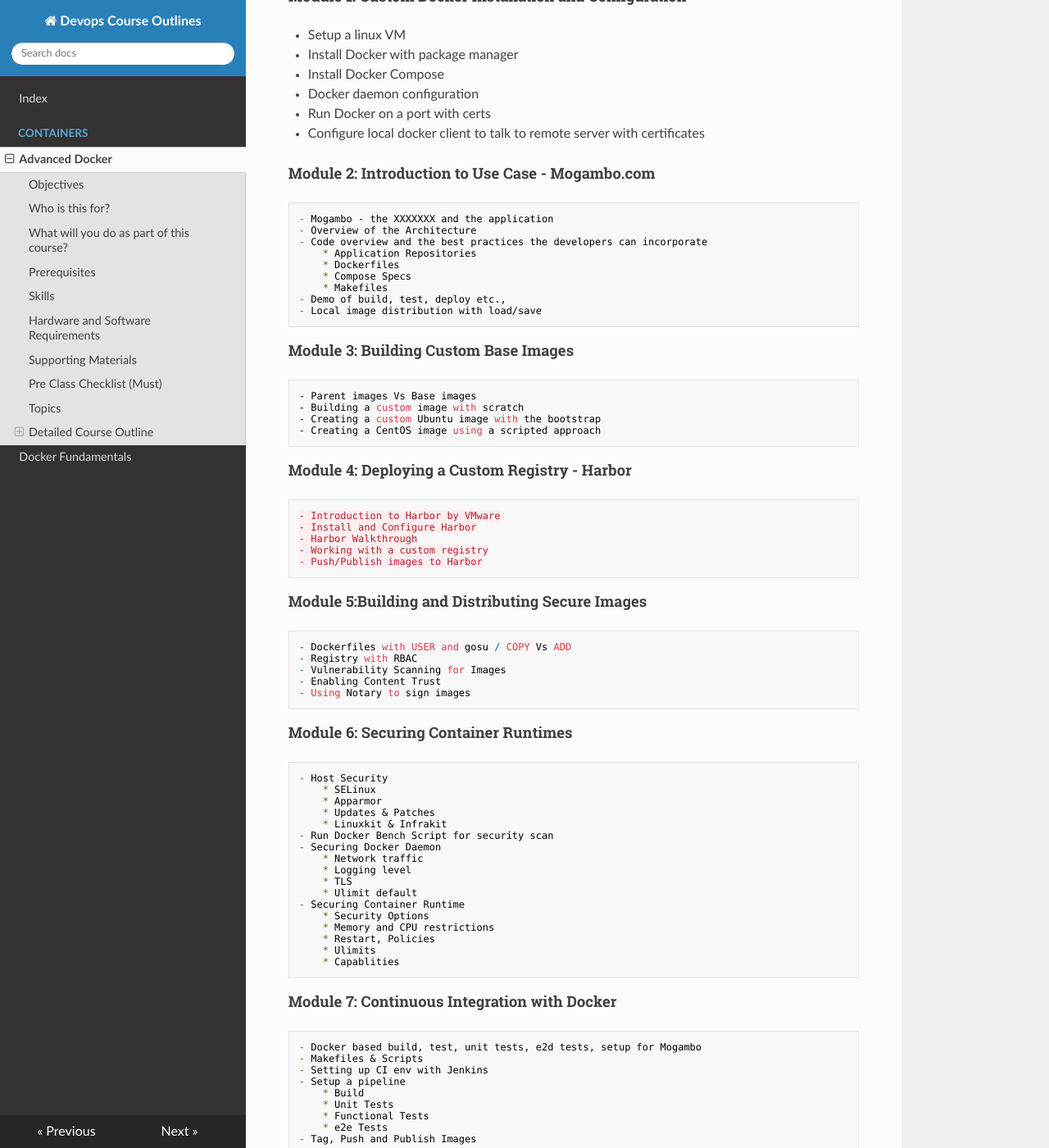
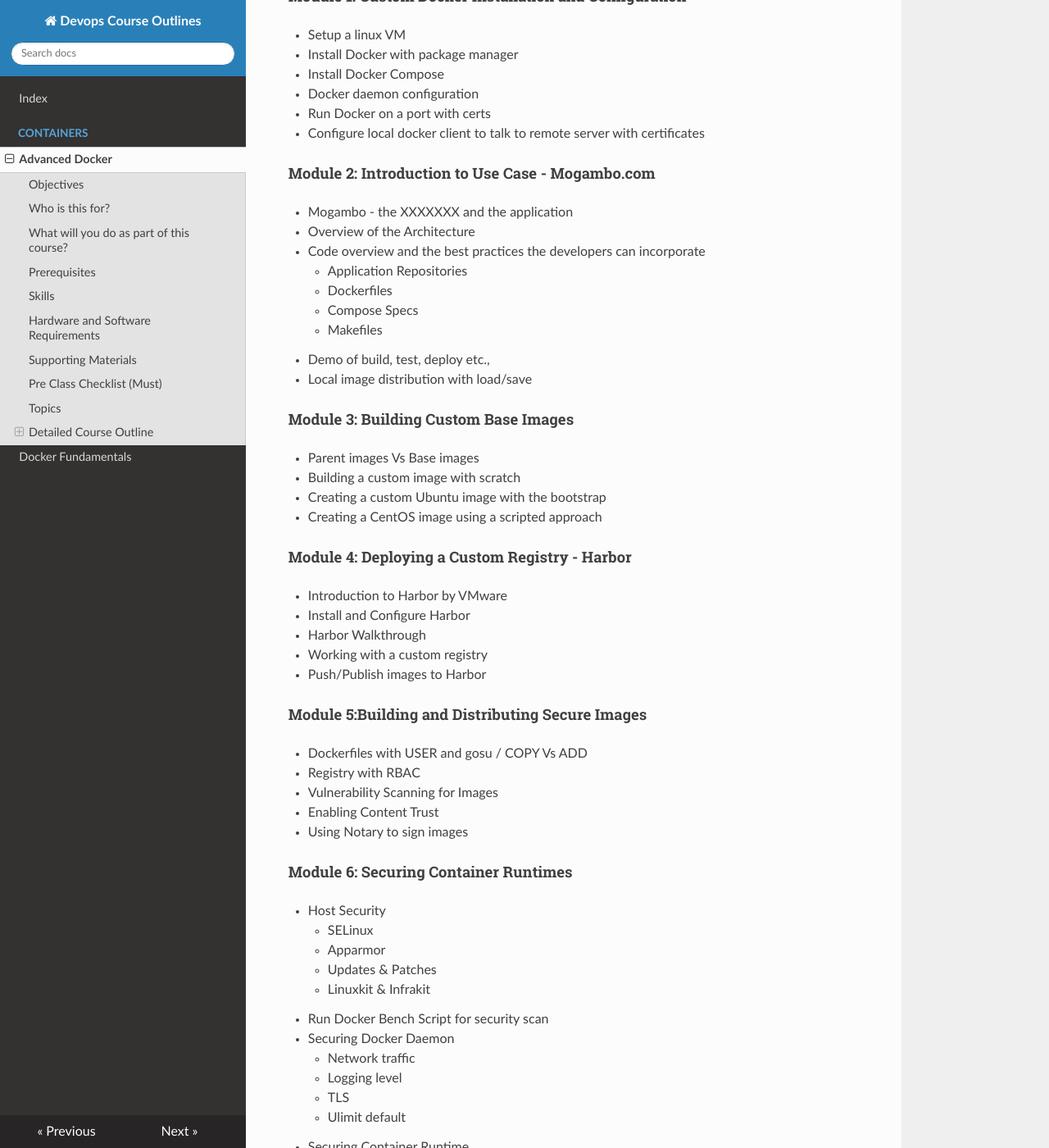
Before and after one commit to schoolofdevops/course-outlines, an MkDocs documentation site: the page built from 2018/containers/advanced-docker.md, in a window 1280 px wide and 1400 px high, scrolled down 1234 px. Shown: the whole window at 82% size. Built offline with MkDocs 1.6.1, drawn with Linux system fonts in a browser that asks for light colours; nearby versions of some CDN libraries; some of the changed text lies outside the part shown.

Commit message:
indentation fix

```diff
--- a/2018/containers/advanced-docker.md
+++ b/2018/containers/advanced-docker.md
@@ -45,65 +45,65 @@ This is the detailed course outline with day wise list of contents
   * Run Docker on a port with certs
   * Configure local docker client to talk to remote server with certificates
 #### Module 2: Introduction to Use Case - Mogambo.com
-    - Mogambo - the XXXXXXX and the application
-    - Overview of the Architecture
-    - Code overview and the best practices the developers can incorporate
-        * Application Repositories
-        * Dockerfiles
-        * Compose Specs
-        * Makefiles
-    - Demo of build, test, deploy etc.,
-    - Local image distribution with load/save
+  * Mogambo - the XXXXXXX and the application
+  * Overview of the Architecture
+  * Code overview and the best practices the developers can incorporate
+    * Application Repositories
+    * Dockerfiles
+    * Compose Specs
+    * Makefiles
+  * Demo of build, test, deploy etc.,
+  * Local image distribution with load/save
 #### Module 3: Building Custom Base Images
-    - Parent images Vs Base images
-    - Building a custom image with scratch
-    - Creating a custom Ubuntu image with the bootstrap
-    - Creating a CentOS image using a scripted approach
+  * Parent images Vs Base images
+  * Building a custom image with scratch
+  * Creating a custom Ubuntu image with the bootstrap
+  * Creating a CentOS image using a scripted approach
 #### Module 4: Deploying a Custom Registry - Harbor
-    - Introduction to Harbor by VMware
-    - Install and Configure Harbor
-    - Harbor Walkthrough
-    - Working with a custom registry
-    - Push/Publish images to Harbor
+  * Introduction to Harbor by VMware
+  * Install and Configure Harbor
+  * Harbor Walkthrough
+  * Working with a custom registry
+  * Push/Publish images to Harbor
 #### Module 5:Building and Distributing Secure Images
-    - Dockerfiles with USER and gosu / COPY Vs ADD
-    - Registry with RBAC
-    - Vulnerability Scanning for Images
-    - Enabling Content Trust
-    - Using Notary to sign images
+  * Dockerfiles with USER and gosu / COPY Vs ADD
+  * Registry with RBAC
+  * Vulnerability Scanning for Images
+  * Enabling Content Trust
+  * Using Notary to sign images
 #### Module 6: Securing Container Runtimes
-    - Host Security
-        * SELinux
-        * Apparmor
-        * Updates & Patches
-        * Linuxkit & Infrakit
-    - Run Docker Bench Script for security scan
-    - Securing Docker Daemon
-        * Network traffic
-        * Logging level
-        * TLS
-        * Ulimit default
-    - Securing Container Runtime
-        * Security Options
-        * Memory and CPU restrictions
-        * Restart, Policies
-        * Ulimits
-        * Capablities
+  * Host Security
+    * SELinux
+    * Apparmor
+    * Updates & Patches
+    * Linuxkit & Infrakit
+  * Run Docker Bench Script for security scan
+  * Securing Docker Daemon
+    * Network traffic
+    * Logging level
+    * TLS
+    * Ulimit default
+  * Securing Container Runtime
+    * Security Options
+    * Memory and CPU restrictions
+    * Restart, Policies
+    * Ulimits
+    * Capablities
 #### Module 7: Continuous Integration with Docker
-    - Docker based build, test, unit tests, e2d tests, setup for Mogambo
-    - Makefiles & Scripts
-    - Setting up CI env with Jenkins
-    - Setup a pipeline
-        * Build
-        * Unit Tests
-        * Functional Tests
-        * e2e Tests
-    - Tag, Push and Publish Images
+  * Docker based build, test, unit tests, e2d tests, setup for Mogambo
+  * Makefiles & Scripts
+  * Setting up CI env with Jenkins
+  * Setup a pipeline
+    * Build
+    * Unit Tests
+    * Functional Tests
+    * e2e Tests
+  * Tag, Push and Publish Images
 #### Module 8: Setting Up Monitoring
-    - Monitoring Containers, Hosts and Applcations
-    - Prometheus
-    - Adding Grafana for web UI
+  * Monitoring Containers, Hosts and Applcations
+  * Prometheus
+  * Adding Grafana for web UI
 #### Module 9: Centralized Log Management
-    - Docker Log drivers
-    - Setup ELK Stack or equivalent
-    - Launching containers with log drivers
+  * Docker Log drivers
+  * Setup ELK Stack or equivalent
+  * Launching containers with log drivers
```
